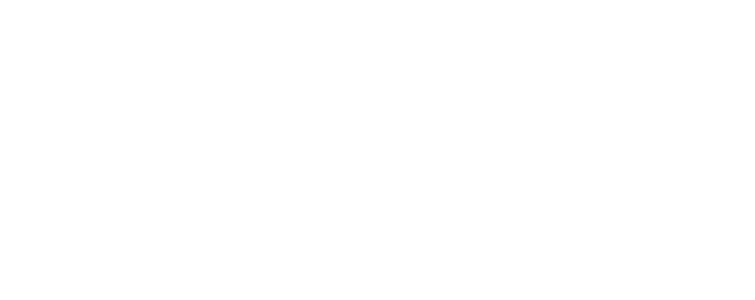
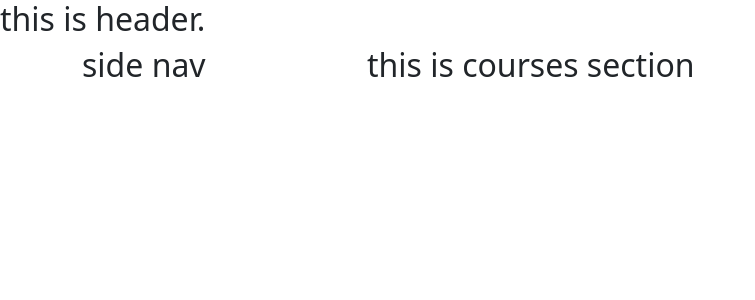
Before and after one commit to afrojani/react-app-with-firebase-authentication-CLIENT-side, a React (Create React App) app: page /courses/1 in a window 1280 px wide. Shown: the top 300 px of the page, without its empty margins (0-755 px from the left). Built offline with nearby package versions, Linux system fonts and the light colour scheme.

Commit message:
layouts and components set up

```diff
--- a/src/App.js
+++ b/src/App.js
@@ -1,10 +1,12 @@
 
+import { RouterProvider } from 'react-router-dom';
 import './App.css';
+import { routes } from './Routes/Routes/Routes';
 
 function App() {
   return (
     <div>
-
+      <RouterProvider router={routes}></RouterProvider>
     </div>
   );
 }
--- /dev/null
+++ b/src/Pages/Blog/Blog/Blog.js
@@ -0,0 +1,11 @@
+import React from 'react';
+
+const Blog = () => {
+    return (
+        <div>
+            <h2>this is blog</h2>
+        </div>
+    );
+};
+
+export default Blog;
--- /dev/null
+++ b/src/Pages/Courses/Courses/Courses.js
@@ -0,0 +1,11 @@
+import React from 'react';
+
+const Courses = () => {
+    return (
+        <div>
+            <h2>this is courses section</h2>
+        </div>
+    );
+};
+
+export default Courses;
--- /dev/null
+++ b/src/Pages/Home/Home/Home.js
@@ -0,0 +1,11 @@
+import React from 'react';
+
+const Home = () => {
+    return (
+        <div>
+            <h2>this is home page.</h2>
+        </div>
+    );
+};
+
+export default Home;
--- /dev/null
+++ b/src/Pages/Shared/Header/Header.js
@@ -0,0 +1,11 @@
+import React from 'react';
+
+const Header = () => {
+    return (
+        <div>
+            <h2>this is header.</h2>
+        </div>
+    );
+};
+
+export default Header;
--- /dev/null
+++ b/src/Pages/Shared/SideNav/SideNav.js
@@ -0,0 +1,11 @@
+import React from 'react';
+
+const SideNav = () => {
+    return (
+        <div>
+            <h2>side nav</h2>
+        </div>
+    );
+};
+
+export default SideNav;
--- /dev/null
+++ b/src/layout/Main.js
@@ -0,0 +1,25 @@
+import React from 'react';
+import { Col, Container, Row } from 'react-bootstrap';
+import { Outlet } from 'react-router-dom';
+import Header from '../Pages/Shared/Header/Header';
+import SideNav from '../Pages/Shared/SideNav/SideNav';
+
+const Main = () => {
+    return (
+        <div>
+            <Header></Header>
+            <Container>
+                <Row>
+                    <Col lg="3">
+                        <SideNav></SideNav>
+                    </Col>
+                    <Col lg="9">
+                        <Outlet></Outlet>
+                    </Col>
+                </Row>
+            </Container>
+        </div>
+    );
+};
+
+export default Main;
```
Also changed, not shown: src/Routes/Routes/Routes.js (added, +26 -0 lines).
